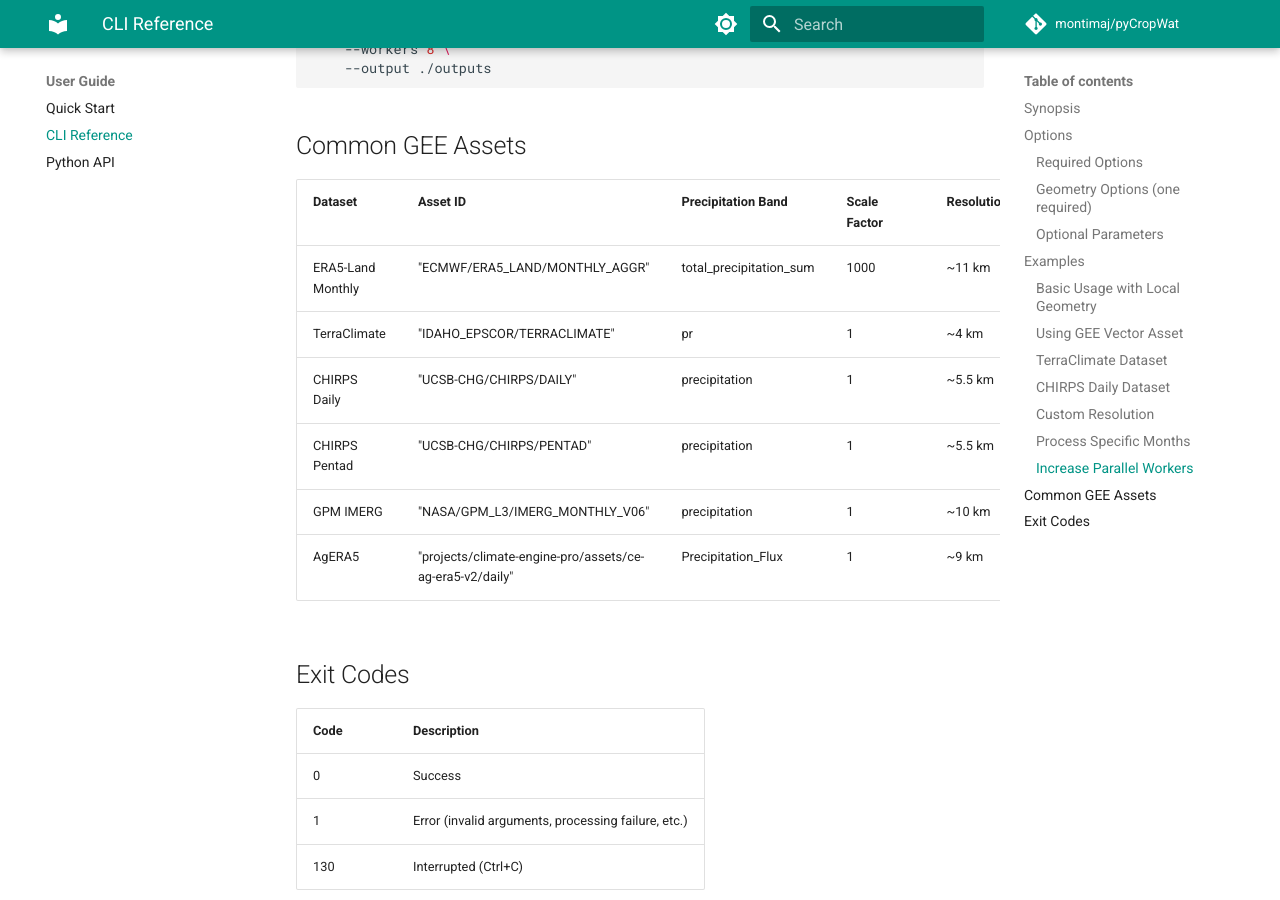
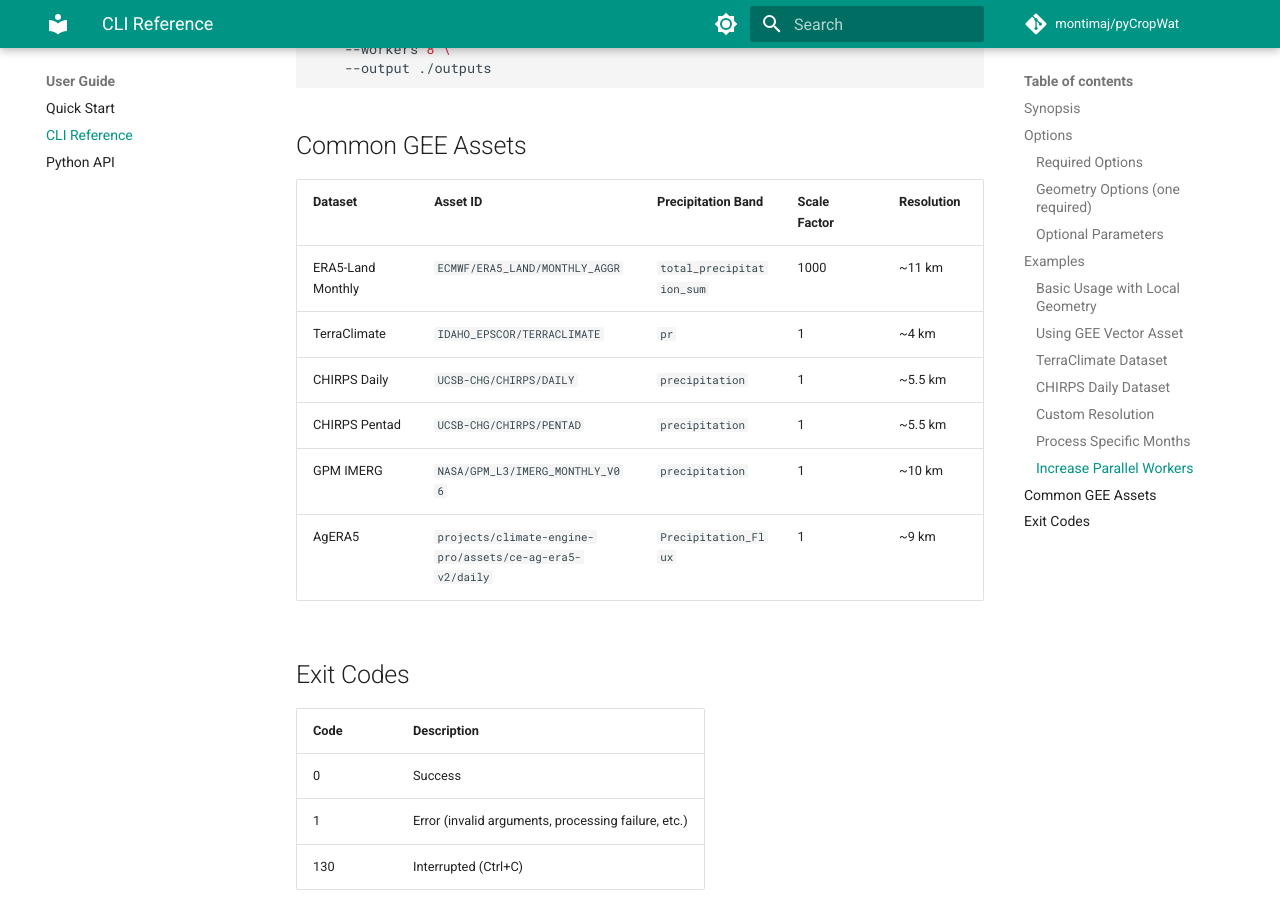
Before and after one commit to montimaj/pyCropWat, an MkDocs documentation site: the page built from docs/user-guide/cli.md, in a window 1280 px wide and 900 px high, scrolled down 3365 px. Built offline with MkDocs 1.6.1 and Material for MkDocs 9.7.7, drawn with Linux system fonts in a browser that asks for light colours; comment, search, counter and statistics services are not loaded.

Commit message:
Update documentation

```diff
--- a/docs/user-guide/cli.md
+++ b/docs/user-guide/cli.md
@@ -139,14 +139,61 @@ pycropwat \
 
 ## Common GEE Assets
 
-| Dataset | Asset ID | Precipitation Band | Scale Factor | Resolution |
-|---------|----------|-------------------|--------------|------------|
-| ERA5-Land Monthly | "ECMWF/ERA5_LAND/MONTHLY_AGGR" | total_precipitation_sum | 1000 | ~11 km |
-| TerraClimate | "IDAHO_EPSCOR/TERRACLIMATE" | pr | 1 | ~4 km |
-| CHIRPS Daily | "UCSB-CHG/CHIRPS/DAILY" | precipitation | 1 | ~5.5 km |
-| CHIRPS Pentad | "UCSB-CHG/CHIRPS/PENTAD" | precipitation | 1 | ~5.5 km |
-| GPM IMERG | "NASA/GPM_L3/IMERG_MONTHLY_V06" | precipitation | 1 | ~10 km |
-| AgERA5 | "projects/climate-engine-pro/assets/ce-ag-era5-v2/daily" | Precipitation_Flux | 1 | ~9 km |
+<table>
+<thead>
+<tr>
+<th>Dataset</th>
+<th>Asset ID</th>
+<th>Precipitation Band</th>
+<th>Scale Factor</th>
+<th>Resolution</th>
+</tr>
+</thead>
+<tbody>
+<tr>
+<td>ERA5-Land Monthly</td>
+<td><code>ECMWF/ERA5_LAND/MONTHLY_AGGR</code></td>
+<td><code>total_precipitation_sum</code></td>
+<td>1000</td>
+<td>~11 km</td>
+</tr>
+<tr>
+<td>TerraClimate</td>
+<td><code>IDAHO_EPSCOR/TERRACLIMATE</code></td>
+<td><code>pr</code></td>
+<td>1</td>
+<td>~4 km</td>
+</tr>
+<tr>
+<td>CHIRPS Daily</td>
+<td><code>UCSB-CHG/CHIRPS/DAILY</code></td>
+<td><code>precipitation</code></td>
+<td>1</td>
+<td>~5.5 km</td>
+</tr>
+<tr>
+<td>CHIRPS Pentad</td>
+<td><code>UCSB-CHG/CHIRPS/PENTAD</code></td>
+<td><code>precipitation</code></td>
+<td>1</td>
+<td>~5.5 km</td>
+</tr>
+<tr>
+<td>GPM IMERG</td>
+<td><code>NASA/GPM_L3/IMERG_MONTHLY_V06</code></td>
+<td><code>precipitation</code></td>
+<td>1</td>
+<td>~10 km</td>
+</tr>
+<tr>
+<td>AgERA5</td>
+<td><code>projects/climate-engine-pro/assets/ce-ag-era5-v2/daily</code></td>
+<td><code>Precipitation_Flux</code></td>
+<td>1</td>
+<td>~9 km</td>
+</tr>
+</tbody>
+</table>
 
 ## Exit Codes
 
```
